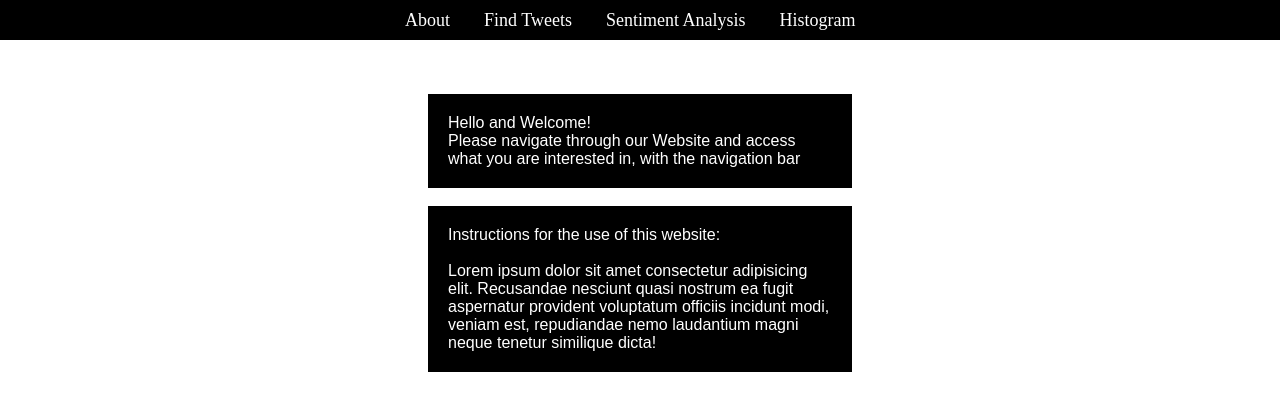
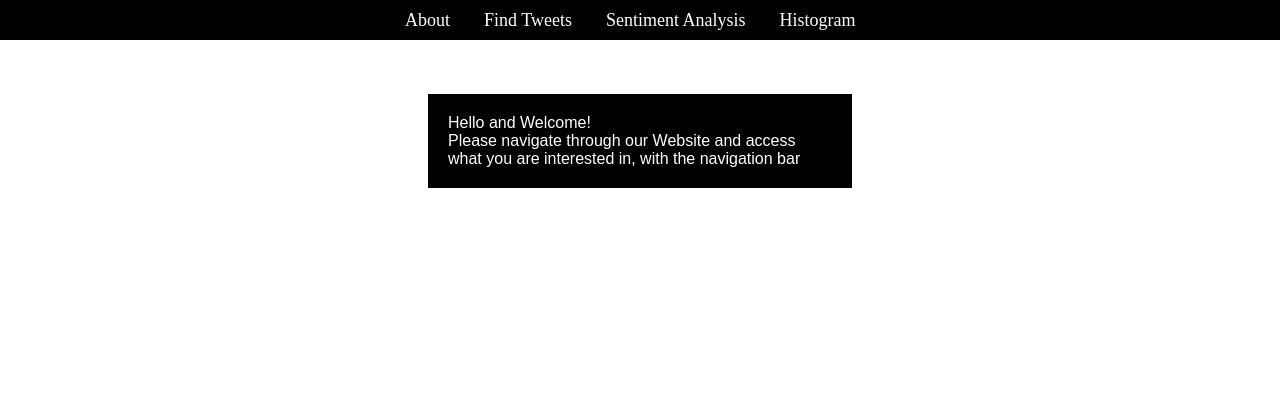
Before and after one commit to theMaxK/theMaxK.github.io, a plain HTML site: page index.html in a window 1280 px wide. Drawn offline with Linux system fonts and the light colour scheme.

Commit message:
Update index.html

```diff
--- a/index.html
+++ b/index.html
@@ -80,13 +80,6 @@
       with the navigation bar
       <br>
       </p>
-      <br>
-      <p>
-        Instructions for the use of this website:
-        <br>
-        <br>
-        Lorem ipsum dolor sit amet consectetur adipisicing elit. Recusandae nesciunt quasi nostrum ea fugit aspernatur provident voluptatum officiis incidunt modi, veniam est, repudiandae nemo laudantium magni neque tenetur similique dicta!
-      </p>
 
 
 
```
